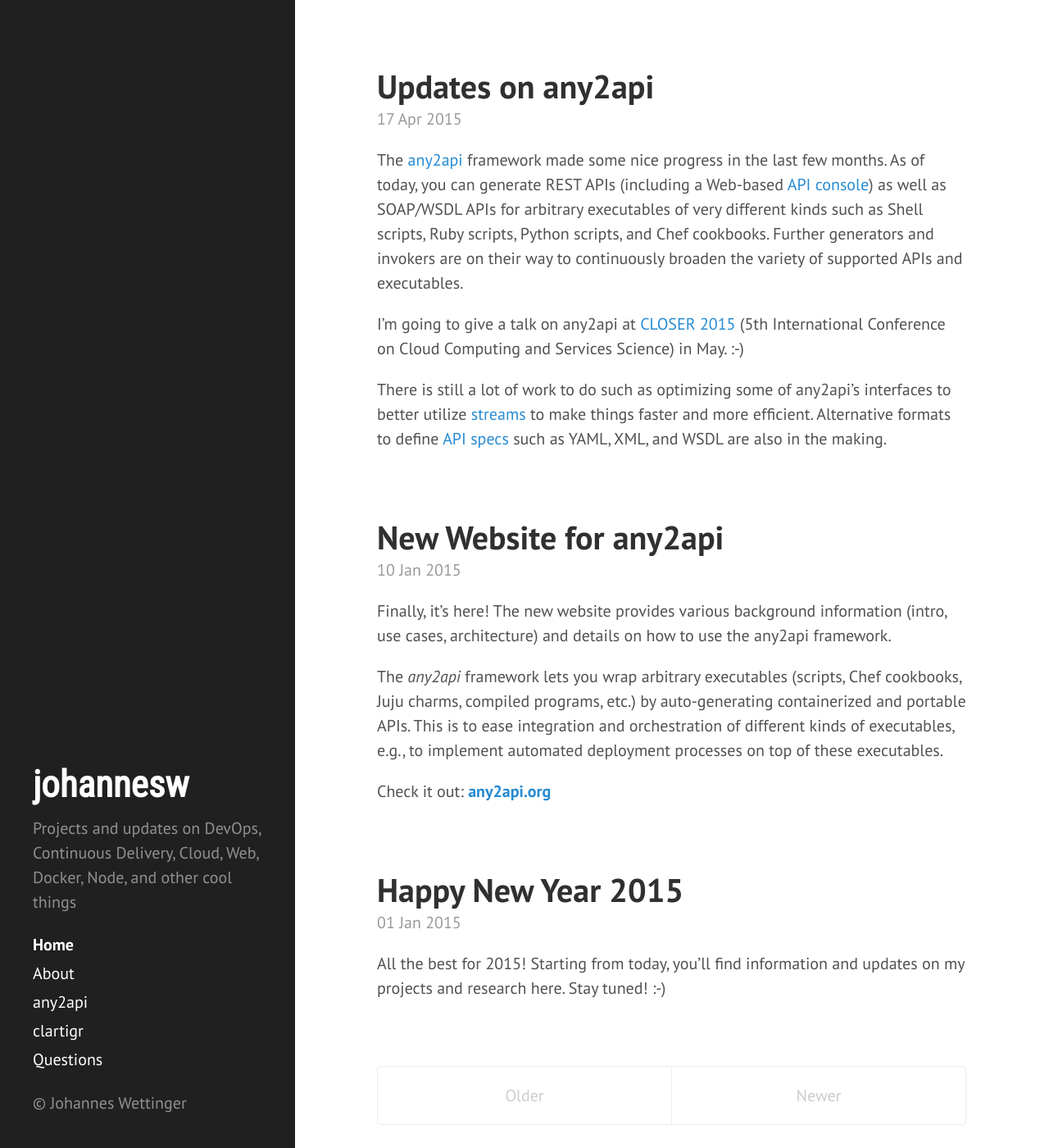
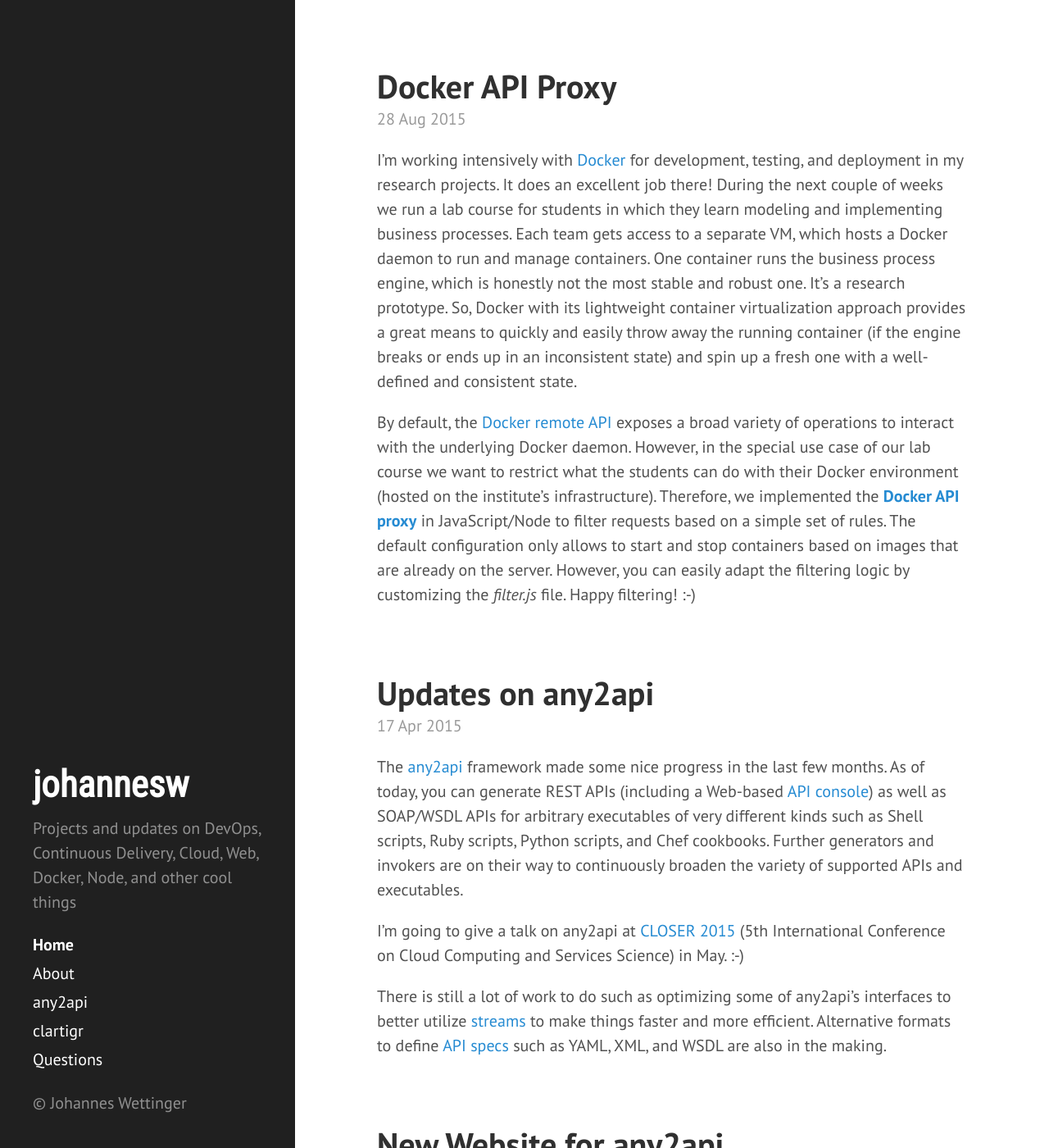
Before and after one commit to jojow/jojow.github.io, a Jekyll site: the page built from index.html, in a window 1280 px wide and 1400 px high. Shown: the whole window at 82% size. Built offline with Jekyll 4.4.1, drawn with Linux system fonts in a browser that asks for light colours; Markdown is read by kramdown in place of the engine named in the settings; the list of posts is cut into pages by our own code.

Commit message:
new blog article about docker api proxy

```diff
--- a/_layouts/default.html
+++ b/_layouts/default.html
@@ -1,5 +1,5 @@
 <!DOCTYPE html>
-<html xmlns="http://www.w3.org/1999/xhtml" xml:lang="en" lang="en-us">
+<html lang="en-us">
 
   {% include head.html %}
 
--- /dev/null
+++ b/_posts/2015-08-28-docker-api-proxy.md
@@ -0,0 +1,8 @@
+---
+layout: post
+title: Docker API Proxy
+---
+
+I'm working intensively with [Docker](https://www.docker.com) for development, testing, and deployment in my research projects. It does an excellent job there! During the next couple of weeks we run a lab course for students in which they learn modeling and implementing business processes. Each team gets access to a separate VM, which hosts a Docker daemon to run and manage containers. One container runs the business process engine, which is honestly not the most stable and robust one. It's a research prototype. So, Docker with its lightweight container virtualization approach provides a great means to quickly and easily throw away the running container (if the engine breaks or ends up in an inconsistent state) and spin up a fresh one with a well-defined and consistent state.
+
+By default, the [Docker remote API](https://docs.docker.com/reference/api/docker_remote_api) exposes a broad variety of operations to interact with the underlying Docker daemon. However, in the special use case of our lab course we want to restrict what the students can do with their Docker environment (hosted on the institute's infrastructure). Therefore, we implemented the **[Docker API proxy](https://github.com/jojow/docker-api-proxy)** in JavaScript/Node to filter requests based on a simple set of rules. The default configuration only allows to start and stop containers based on images that are already on the server. However, you can easily adapt the filtering logic by customizing the *filter.js* file. Happy filtering! :-)
```
